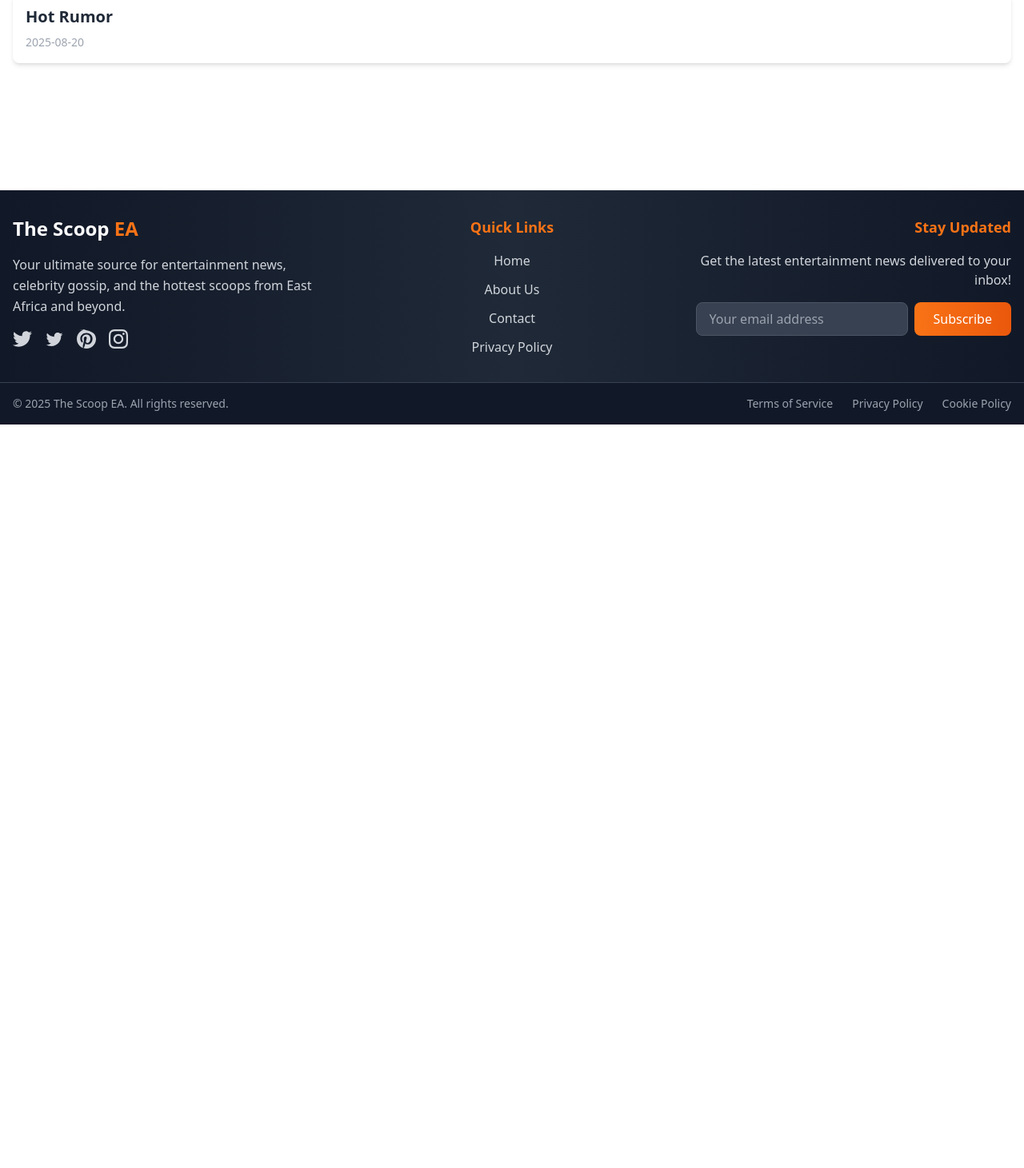
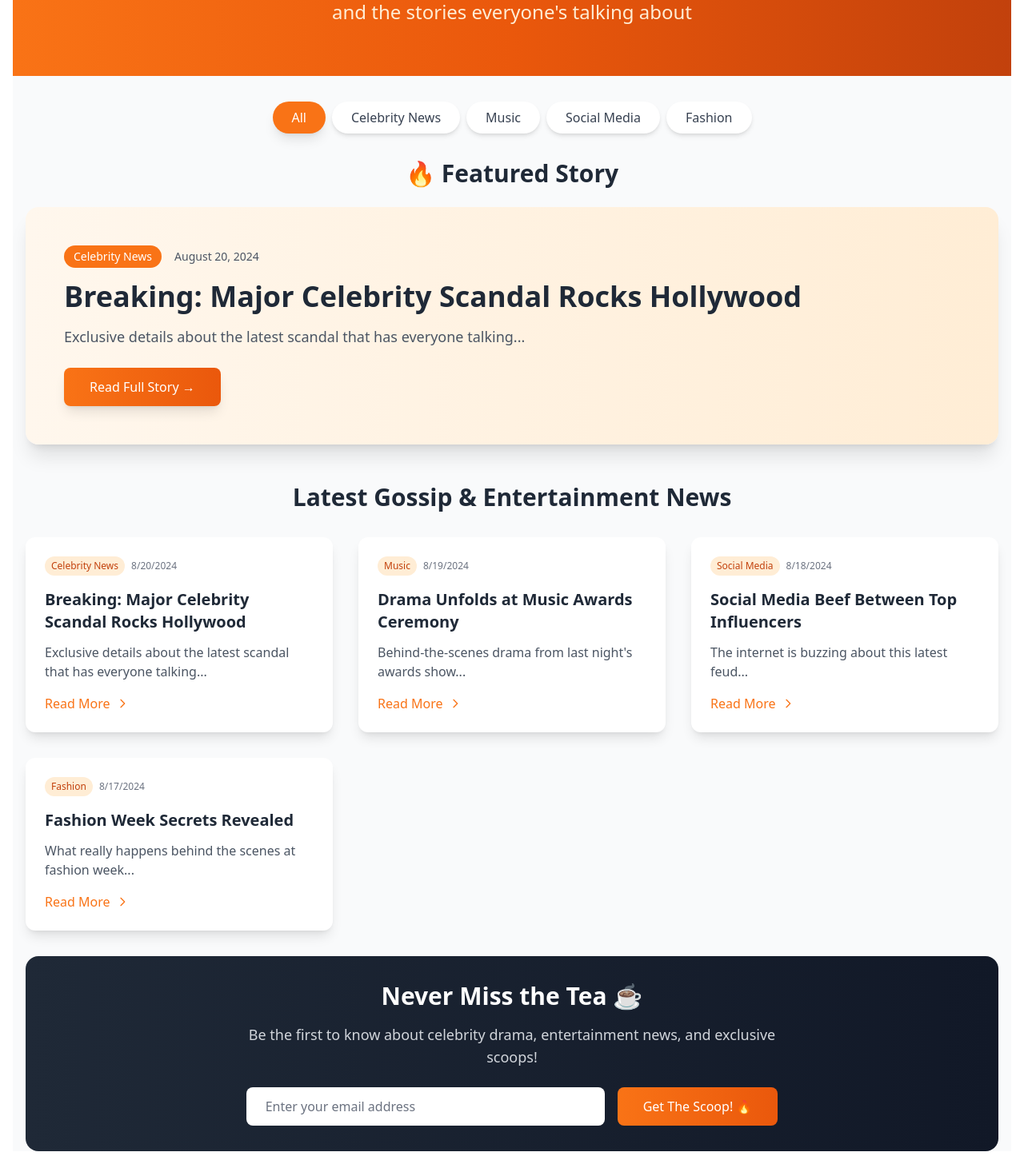
Before and after one commit to DKTJONATHAN/The-Scoop-EA, a React (Create React App) app: page / in a window 1280 px wide. Shown: the part 269-1730 px from the top of the page at 80% size. Before the commit the page ends 800 px from the top, so only its background shows below. Built offline with nearby package versions, Linux system fonts and the light colour scheme.

Commit message:
Update Home.js

```diff
--- a/src/pages/Home.js
+++ b/src/pages/Home.js
@@ -1,23 +1,207 @@
-import React from 'react';
-import GossipCard from '../components/GossipCard';
-import postsData from '../content/posts.json';
+import React, { useState } from 'react';
+
+// Mock data for demonstration - replace with your actual imports
+const mockPosts = [
+  {
+    slug: 'celebrity-scandal-2024',
+    frontmatter: {
+      title: 'Breaking: Major Celebrity Scandal Rocks Hollywood',
+      date: '2024-08-20',
+      category: 'Celebrity News',
+      featured: true,
+      excerpt: 'Exclusive details about the latest scandal that has everyone talking...'
+    }
+  },
+  {
+    slug: 'music-awards-drama',
+    frontmatter: {
+      title: 'Drama Unfolds at Music Awards Ceremony',
+      date: '2024-08-19',
+      category: 'Music',
+      featured: false,
+      excerpt: 'Behind-the-scenes drama from last night\'s awards show...'
+    }
+  },
+  {
+    slug: 'social-media-beef',
+    frontmatter: {
+      title: 'Social Media Beef Between Top Influencers',
+      date: '2024-08-18',
+      category: 'Social Media',
+      featured: false,
+      excerpt: 'The internet is buzzing about this latest feud...'
+    }
+  },
+  {
+    slug: 'fashion-week-secrets',
+    frontmatter: {
+      title: 'Fashion Week Secrets Revealed',
+      date: '2024-08-17',
+      category: 'Fashion',
+      featured: false,
+      excerpt: 'What really happens behind the scenes at fashion week...'
+    }
+  }
+];
 
 const Home = () => {
+  const [selectedCategory, setSelectedCategory] = useState('All');
+  const postsData = mockPosts; // Replace with your actual postsData import
+
+  const categories = ['All', 'Celebrity News', 'Music', 'Social Media', 'Fashion'];
+
+  const filteredPosts = selectedCategory === 'All'
+    ? postsData
+    : postsData.filter(post => post.frontmatter.category === selectedCategory);
+
+  const featuredPost = postsData.find(post => post.frontmatter.featured);
+  const regularPosts = postsData.filter(post => !post.frontmatter.featured);
+
   return (
-    <div>
-      <h2 className="text-3xl font-bold text-gray-800 mb-6">Latest Gossip</h2>
-      {postsData.length > 0 ? (
-        postsData.map((post) => (
-          <GossipCard
-            key={post.slug}
-            title={post.frontmatter.title}
-            date={post.frontmatter.date}
-            slug={post.slug}
-          />
-        ))
-      ) : (
-        <p className="text-gray-600">No gossip posts available yet.</p>
-      )}
+    <div className="min-h-screen bg-gray-50">
+      {/* Hero Section */}
+      <div className="bg-gradient-to-r from-orange-500 via-orange-600 to-orange-700 text-white py-16 mb-8">
+        <div className="container mx-auto px-4 text-center">
+          <h1 className="text-5xl md:text-6xl font-bold mb-4">
+            The Hottest <span className="text-black">Scoops</span>
+          </h1>
+          <p className="text-xl md:text-2xl text-orange-100 max-w-3xl mx-auto">
+            Your ultimate destination for entertainment news, celebrity gossip, and the stories everyone's talking about
+          </p>
+        </div>
+      </div>
+
+      <div className="container mx-auto px-4">
+        {/* Category Filter */}
+        <div className="mb-8">
+          <div className="flex flex-wrap gap-2 justify-center">
+            {categories.map((category) => (
+              <button
+                key={category}
+                onClick={() => setSelectedCategory(category)}
+                className={`px-6 py-2 rounded-full font-medium transition-all duration-300 ${
+                  selectedCategory === category
+                    ? 'bg-orange-500 text-white shadow-lg'
+                    : 'bg-white text-gray-700 hover:bg-orange-100 shadow-md'
+                }`}
+              >
+                {category}
+              </button>
+            ))}
+          </div>
+        </div>
+
+        {/* Featured Post */}
+        {featuredPost && (
+          <div className="mb-12">
+            <h2 className="text-3xl font-bold text-gray-800 mb-6 text-center">
+              🔥 Featured Story
+            </h2>
+            <div className="bg-gradient-to-r from-orange-50 to-orange-100 rounded-2xl overflow-hidden shadow-xl">
+              <div className="p-8 md:p-12">
+                <div className="flex flex-wrap items-center gap-4 mb-4">
+                  <span className="bg-orange-500 text-white px-3 py-1 rounded-full text-sm font-medium">
+                    {featuredPost.frontmatter.category}
+                  </span>
+                  <span className="text-gray-600 text-sm">
+                    {new Date(featuredPost.frontmatter.date).toLocaleDateString('en-US', {
+                      year: 'numeric',
+                      month: 'long',
+                      day: 'numeric'
+                    })}
+                  </span>
+                </div>
+                <h3 className="text-3xl md:text-4xl font-bold text-gray-800 mb-4">
+                  {featuredPost.frontmatter.title}
+                </h3>
+                <p className="text-gray-600 text-lg mb-6 leading-relaxed">
+                  {featuredPost.frontmatter.excerpt}
+                </p>
+                <button className="bg-gradient-to-r from-orange-500 to-orange-600 text-white px-8 py-3 rounded-lg font-medium hover:from-orange-600 hover:to-orange-700 transition-all duration-300 shadow-lg hover:shadow-xl">
+                  Read Full Story →
+                </button>
+              </div>
+            </div>
+          </div>
+        )}
+
+        {/* Main Content */}
+        <div className="mb-8">
+          <h2 className="text-3xl font-bold text-gray-800 mb-8 text-center">
+            Latest Gossip & Entertainment News
+          </h2>
+
+          {filteredPosts.length > 0 ? (
+            <div className="grid grid-cols-1 md:grid-cols-2 lg:grid-cols-3 gap-8">
+              {filteredPosts.map((post) => (
+                <div
+                  key={post.slug}
+                  className="bg-white rounded-xl shadow-lg hover:shadow-xl transition-all duration-300 hover:-translate-y-2 overflow-hidden"
+                >
+                  <div className="p-6">
+                    <div className="flex flex-wrap items-center gap-2 mb-4">
+                      <span className="bg-orange-100 text-orange-700 px-2 py-1 rounded-full text-xs font-medium">
+                        {post.frontmatter.category}
+                      </span>
+                      <span className="text-gray-500 text-xs">
+                        {new Date(post.frontmatter.date).toLocaleDateString()}
+                      </span>
+                    </div>
+
+                    <h3 className="text-xl font-bold text-gray-800 mb-3 line-clamp-2">
+                      {post.frontmatter.title}
+                    </h3>
+
+                    {post.frontmatter.excerpt && (
+                      <p className="text-gray-600 mb-4 line-clamp-3">
+                        {post.frontmatter.excerpt}
+                      </p>
+                    )}
+
+                    <button className="text-orange-500 font-medium hover:text-orange-600 transition-colors duration-300 flex items-center gap-2">
+                      Read More
+                      <svg className="w-4 h-4" fill="none" stroke="currentColor" viewBox="0 0 24 24">
+                        <path strokeLinecap="round" strokeLinejoin="round" strokeWidth={2} d="M9 5l7 7-7 7" />
+                      </svg>
+                    </button>
+                  </div>
+                </div>
+              ))}
+            </div>
+          ) : (
+            <div className="text-center py-16">
+              <div className="text-6xl mb-4">📰</div>
+              <h3 className="text-2xl font-bold text-gray-700 mb-2">No Stories Yet</h3>
+              <p className="text-gray-500 text-lg">
+                {selectedCategory === 'All'
+                  ? "No gossip posts available yet. Check back soon for the latest entertainment news!"
+                  : `No stories in "${selectedCategory}" category yet. Try another category or check back later!`
+                }
+              </p>
+            </div>
+          )}
+        </div>
+
+        {/* Newsletter Signup Section */}
+        <div className="bg-gradient-to-r from-gray-800 to-gray-900 text-white rounded-2xl p-8 mb-12">
+          <div className="text-center max-w-2xl mx-auto">
+            <h3 className="text-3xl font-bold mb-4">Never Miss the Tea ☕</h3>
+            <p className="text-gray-300 mb-6 text-lg">
+              Be the first to know about celebrity drama, entertainment news, and exclusive scoops!
+            </p>
+            <div className="flex flex-col sm:flex-row gap-4 justify-center">
+              <input
+                type="email"
+                placeholder="Enter your email address"
+                className="px-6 py-3 rounded-lg bg-white text-gray-800 placeholder-gray-500 flex-1 max-w-md focus:outline-none focus:ring-2 focus:ring-orange-500"
+              />
+              <button className="px-8 py-3 bg-gradient-to-r from-orange-500 to-orange-600 text-white rounded-lg font-medium hover:from-orange-600 hover:to-orange-700 transition-all duration-300 whitespace-nowrap">
+                Get The Scoop! 🔥
+              </button>
+            </div>
+          </div>
+        </div>
+      </div>
     </div>
   );
 };
```
